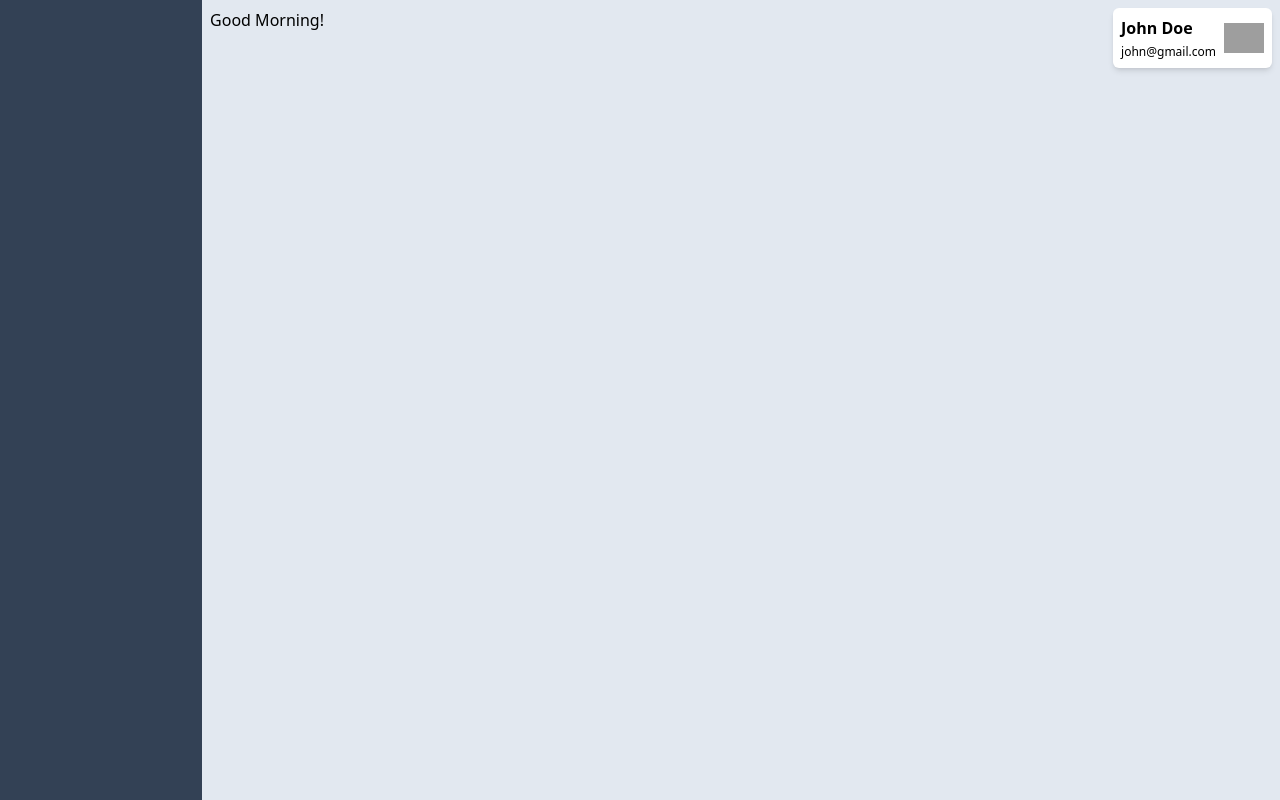
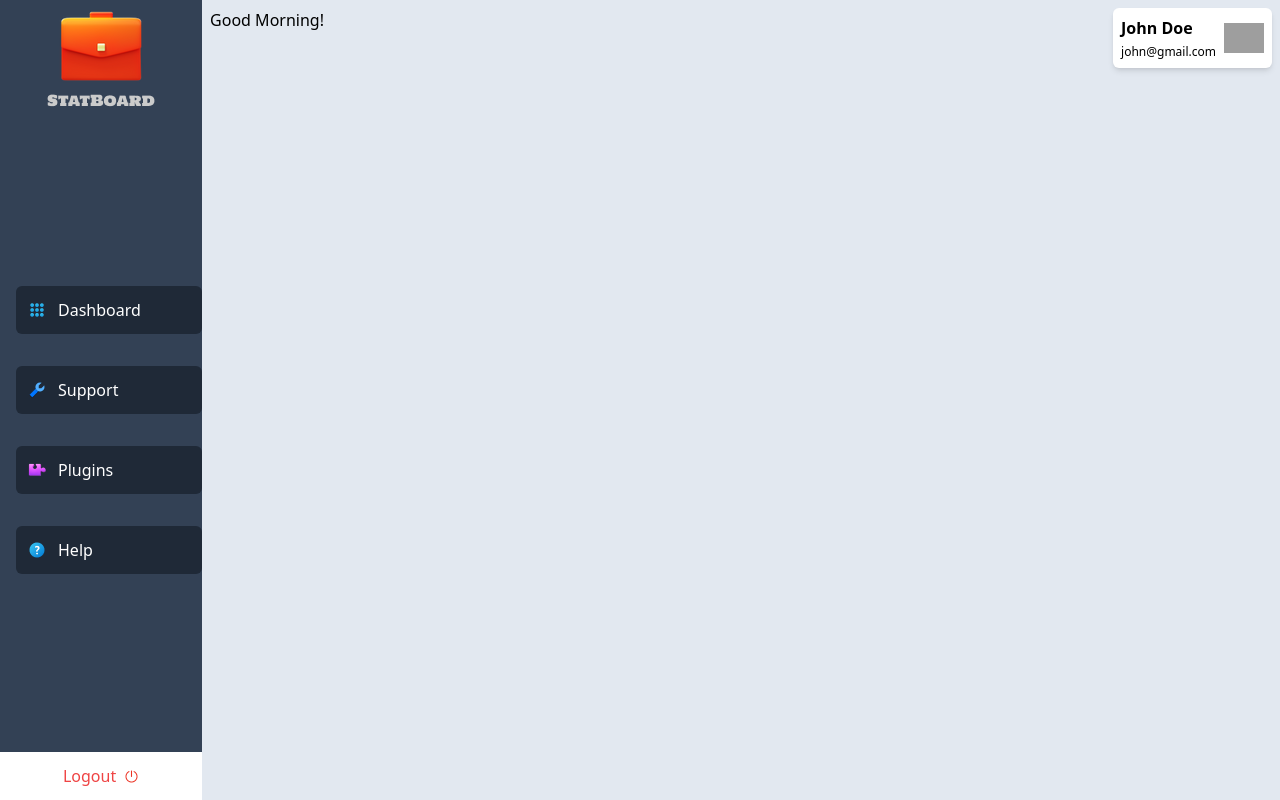
Before and after one commit to karthikdedsec/Dashboard-page, a React (Vite) app in the folder client/: page / in a window 1280 px wide. Built offline with nearby package versions, Linux system fonts and the light colour scheme; grey boxes are pictures that could not be loaded.

Commit message:
create the statboard component

```diff
--- a/client/src/components/Dashboard.jsx
+++ b/client/src/components/Dashboard.jsx
@@ -1,8 +1,47 @@
+import briefcase from "../Assets/Briefcase.png";
+import statBoard from "../Assets/StatBoard.png";
+import circleMenu from "../Assets/Circled Menu.png";
+import support from "../Assets/Support.png";
+import plugins from "../Assets/Puzzle.png";
+import help from "../Assets/Help.png";
+import ShutDown from "../Assets/Shutdown.png";
+
 function Dashboard() {
   return (
     <div className="flex">
       {/* left and right side */}
-      <div className="w-60 h-screen bg-slate-700"></div>
+      <div className="w-60 h-screen bg-slate-700 flex flex-col justify-between">
+        {/* briefcase */}
+        <div className="flex flex-col justify-center items-center">
+          <img className="self-center" src={briefcase} alt="briefcase" />
+          <img src={statBoard} />
+        </div>
+
+        {/* pages */}
+        <div className="flex flex-col gap-8 mx-auto w-full">
+          <div className="ml-4 flex gap-3 justify-start items-center bg-gray-800 p-3 rounded-md">
+            <img src={circleMenu} alt="circlemenu" />
+            <p className="text-white">Dashboard</p>
+          </div>
+          <div className="ml-4 flex gap-3 justify-start items-center bg-gray-800 p-3 rounded-md">
+            <img src={support} alt="support" />
+            <p className="text-white">Support</p>
+          </div>
+          <div className="ml-4 flex gap-3 justify-start items-center bg-gray-800 p-3 rounded-md">
+            <img src={plugins} alt="plugin" />
+            <p className="text-white">Plugins</p>
+          </div>
+          <div className="ml-4 flex gap-3 justify-start items-center bg-gray-800 p-3 rounded-md">
+            <img src={help} alt="help" />
+            <p className="text-white">Help</p>
+          </div>
+        </div>
+        {/* button */}
+        <div className="flex justify-center items-center gap-2 text-red-500 w-full bg-white p-3">
+          <button>Logout</button>
+          <img src={ShutDown} alt="shutdown" />
+        </div>
+      </div>
       <div className="h-screen w-full bg-slate-200">
         {/* top section */}
         <div className="flex justify-between max-w-6xl mx-auto p-2">
@@ -19,6 +58,10 @@ function Dashboard() {
             />
           </div>
         </div>
+        {/* end of top section */}
+        {/* mid section */}
+        <div></div>
+        {/*end of mid section */}
       </div>
       {/* left and right side */}
     </div>
```
